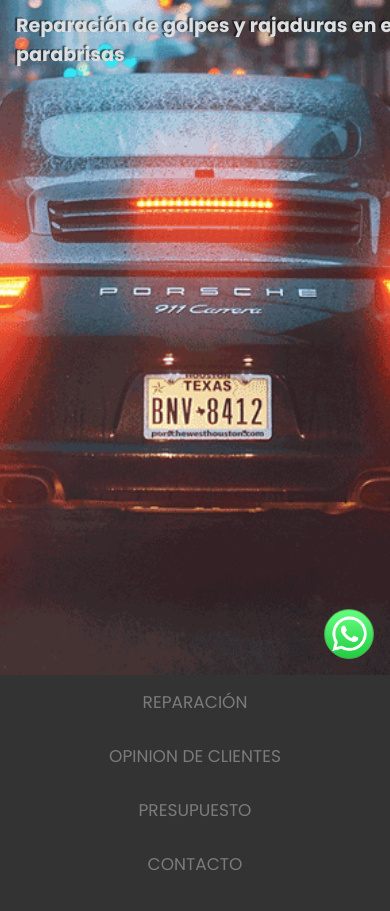
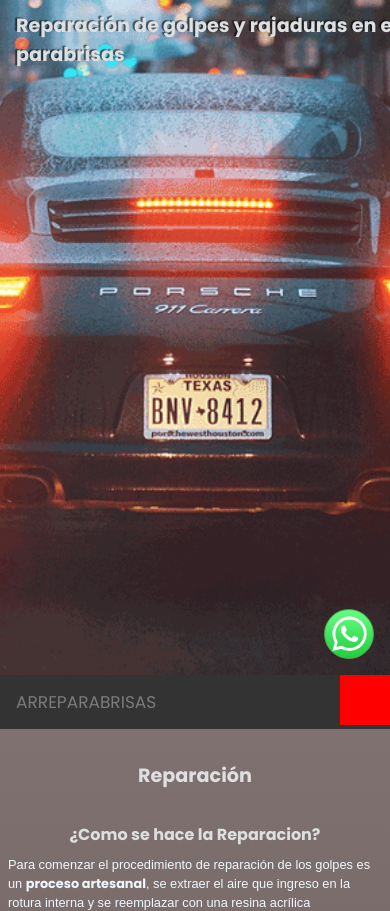
Before and after one commit to diegoe120/arreparabrisas-vanilla, a website built with Vite: page index.html in a window 390 px wide. Shown: the part 169-1080 px from the top of the page. Built offline with nearby package versions, Linux system fonts and the light colour scheme.

Commit message:
prueba de menu
no me esta gustando el resultado

```diff
--- a/index.html
+++ b/index.html
@@ -5,6 +5,7 @@
     <meta http-equiv="X-UA-Compatible" content="IE=edge" />
     <meta name="viewport" content="width=device-width, initial-scale=1.0" />
     <!-- <link rel="stylesheet" href="normalize.css"> -->
+    <link rel="stylesheet" href="https://cdnjs.cloudflare.com/ajax/libs/font-awesome/4.7.0/css/font-awesome.min.css">
     <link rel="stylesheet" href="style.css" />
     <title>Arreparabrisas</title>
   </head>
@@ -17,14 +18,17 @@
       </div>
       <div class="btn-wtapp"></div>
     </header>
-    <nav class="nav">
+    <nav id="nav" class="navegador">
+      <a class="btn-nav home active" href="#hero">Arreparabrisas</a>
       <a class="btn-nav" href="#reparacion">Reparación</a>
       <a class="btn-nav" href="#clientes">Opinion de Clientes</a>
       <a class="btn-nav" href="#presupuesto">Presupuesto</a>
       <a class="btn-nav" href="#contacto">Contacto</a>
       <a class="btn-nav" href="#nosotros">Nosotros</a>
-      <a class="btn-home" href="#hero">Arreparabrisas</a>
-    </nav>
+      <a href="javascript:void(0);" class="icon" onclick="myFunction()">
+        <p class="cuadrado"></p>
+      </a>
+      </nav>
 
     <!-- <div class="btn-wtapp"></div> -->
 
--- a/main.js
+++ b/main.js
@@ -1 +1,10 @@
-import './style.css'
+import './style.css';
+
+function myFunction() {
+    var x = document.getElementById("nav");
+    if (x.className === "navegador") {
+        x.className += " responsive";
+    } else {
+        x.className = "navegador";
+    }
+}
--- a/style.css
+++ b/style.css
@@ -110,18 +110,17 @@
 
 /* Nav */
 
-.nav {
-  display: flex;
-  flex-direction: column;
+.navegador {
   position: sticky;
   top: 0;
   width: 100%;
   background-color: #333;
+  overflow: hidden;
 }
 
-.nav .btn-nav {
-  /* float: left;
-  display: block; */
+.navegador .btn-nav {
+  float: left;
+  display: block;
   padding: 14px 16px;
   font-size: 17px;
   color: #7b7b7b;
@@ -130,19 +129,25 @@
   text-transform: uppercase;
   transition-duration: 0.5s;
 }
-.nav .btn-nav:hover {
+.navnavegador .btn-nav:hover {
   background-color: #ddd;
   color: black;
   transition: 0.4s;
-  cursor: pointer;
+  /* cursor: pointer; */
 }
 
-.nav .btn-home {
-  float: right;
-  text-decoration: none;
+.navavegador .home {
   color: white;
-  padding: 2px 16px;
   font-size: 1.8rem;
+}
+.navegador .icon {
+  display: none;
+}
+
+.cuadrado {
+  width: 50px;
+  height: 50px;
+  background-color: red;
 }
 
 /* Boton Whatsapp */
@@ -237,3 +242,24 @@
     width: 300px;
   }
 }
+
+@media screen and (max-width: 600px) {
+  .navegador a:not(:first-child) {display: none;}
+  .navegador a.icon {
+    float: right;
+    display: block;
+  }
+}
+@media screen and (max-width: 600px) {
+  .navegador .responsive {position: relative;}
+  .navegador .responsive a.icon {
+    position: absolute;
+    right: 0;
+    top: 0;
+  }
+  .navegador .responsive a {
+    float: none;
+    display: block;
+    text-align: left;
+  }
+}
```
